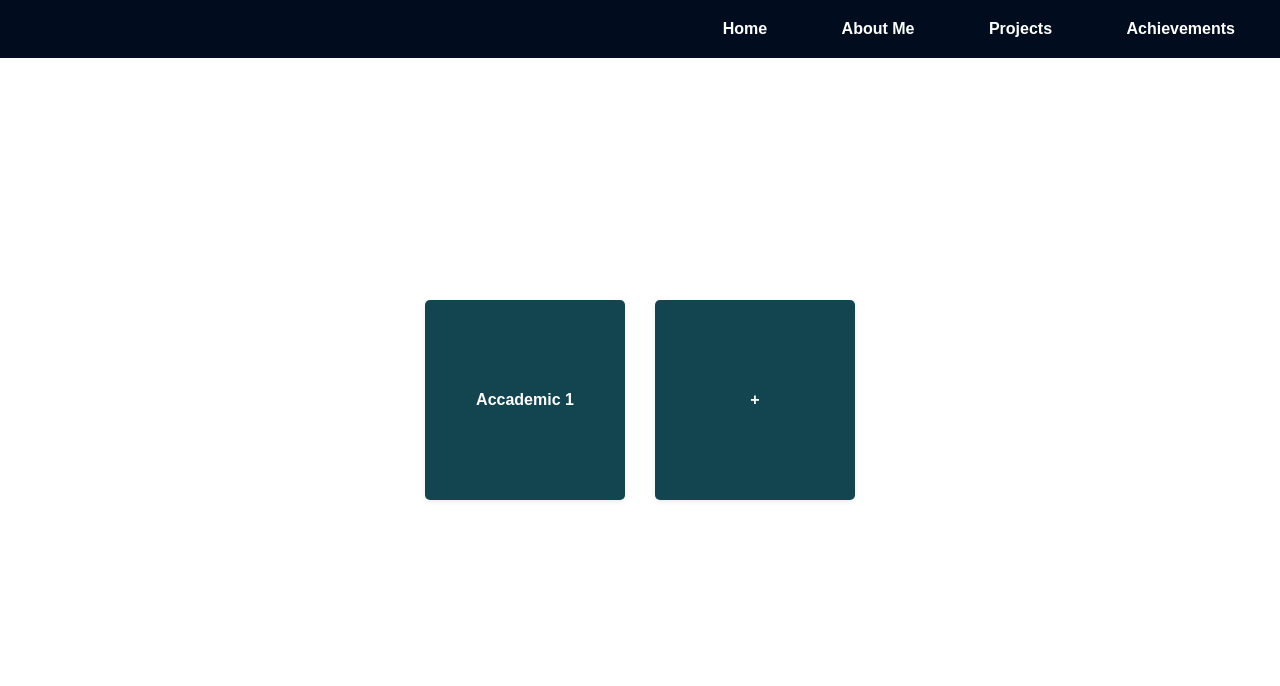
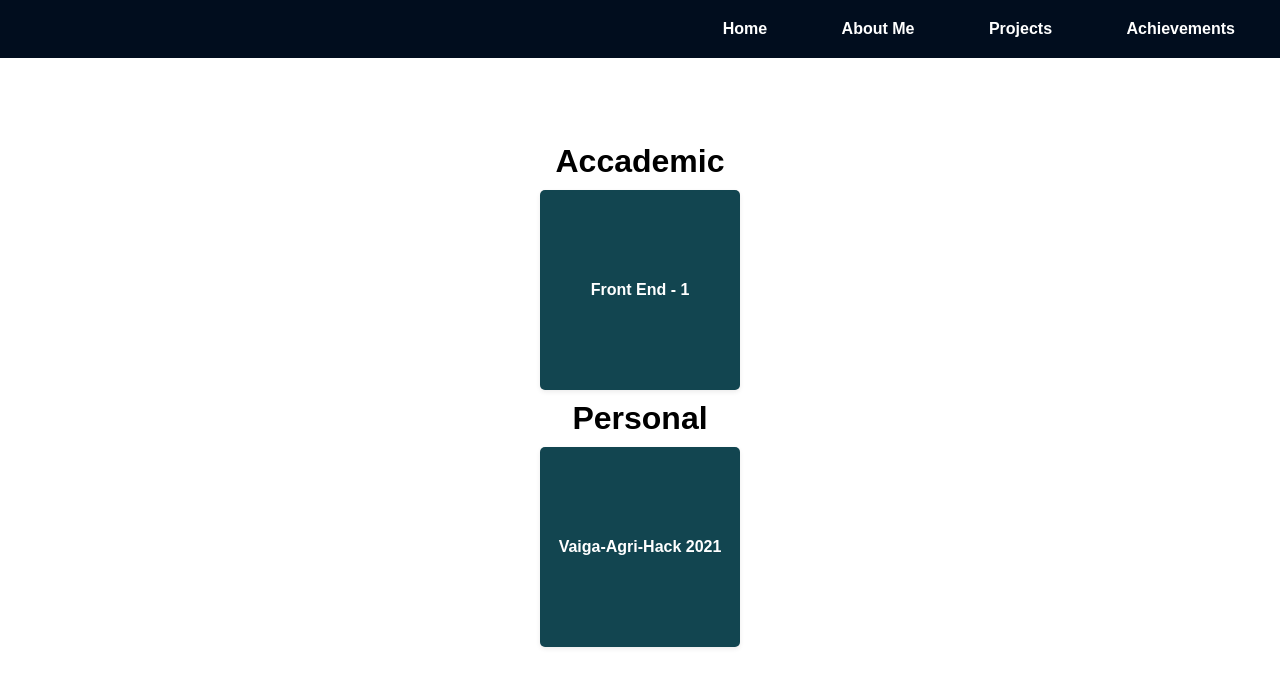
Before and after one commit to alexparambil/portfolio, a plain HTML site: page work.html in a window 1280 px wide. Drawn offline with Linux system fonts and the light colour scheme.

Commit message:
Your commit message

```diff
--- a/work.html
+++ b/work.html
@@ -6,7 +6,13 @@
     <title>Project - Alex Varghese</title>
     <link rel="stylesheet" href="style2.css">
 
-
+<style>
+    h1{
+            font-family: Arial, sans-serif;
+            font-size:xx-large;
+            color: #000000;
+        }
+</style>
 </head>
 <body>
     <nav>
@@ -15,11 +21,14 @@
         <a href="work.html"><b>Projects</b></a>
         <a href="achievements.html"><b>Achievements</b></a>
     </nav>
+    <h1>Accademic</h1>
     <div class="square-container">
-        <a href=" https://alexparambil.github.io/myacademicprojects/" class="square"><b>Accademic 1</b></a>
-        <a href="#" class="square"><b>+</b></a>
+        <a href=" https://alexparambil.github.io/myacademicprojects/" class="square" title="Click to View my academic projects"><b>Front End - 1</b></a>
+
     </div>
-
-
+    <h1>Personal</h1>
+    <div class="square-container">
+        <a href="vaiga.html" class="square"><b>Vaiga-Agri-Hack 2021</b></a>
+    </div>
 </body>
 </html>
```
